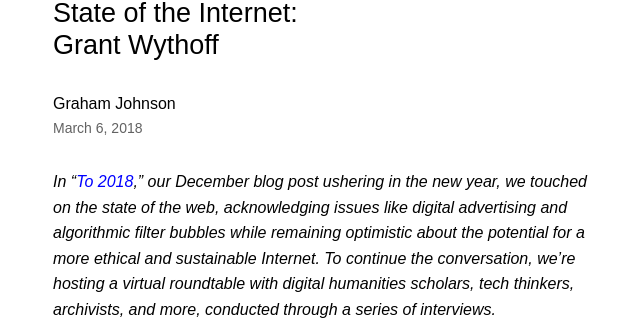
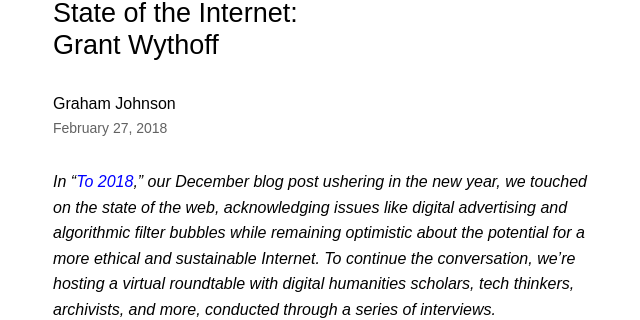
Before and after one commit to aredotna/building, a Jekyll site: the page built from _posts/2018-2-27-state-grant-wythoff.markdown, in a window 1280 px wide and 900 px high. Shown: the part 149-469 px from the top of the window, without its empty margins (317-957 px from the left). Built offline with Jekyll 4.4.1, drawn with Linux system fonts in a browser that asks for light colours.

Commit message:
Update 2018-2-27-state-grant-wythoff.markdown

```diff
--- a/_posts/2018-2-27-state-grant-wythoff.markdown
+++ b/_posts/2018-2-27-state-grant-wythoff.markdown
@@ -1,6 +1,6 @@
 ---
 title: Grant Wythoff
-date: 2018-03-06 00:00:00 Z
+date: 2018-02-27 00:00:00 Z
 categories:
 - State of the Internet
 tags:
```
